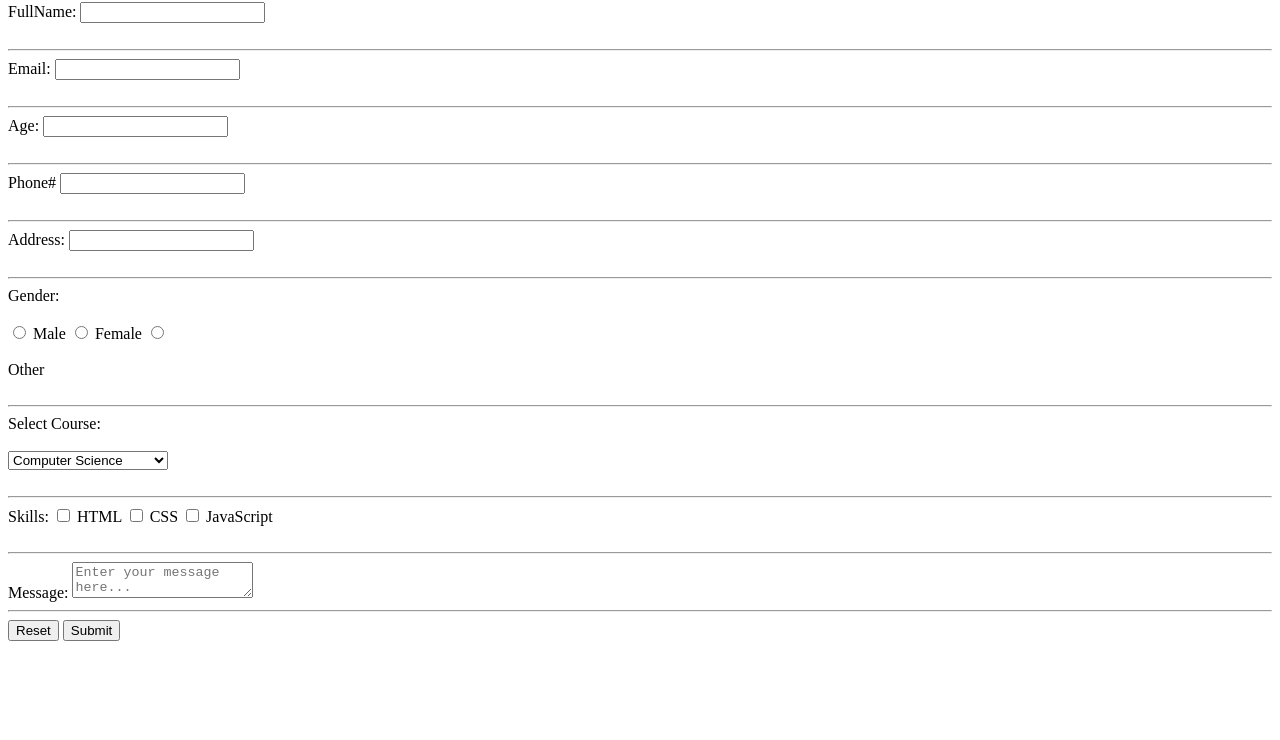
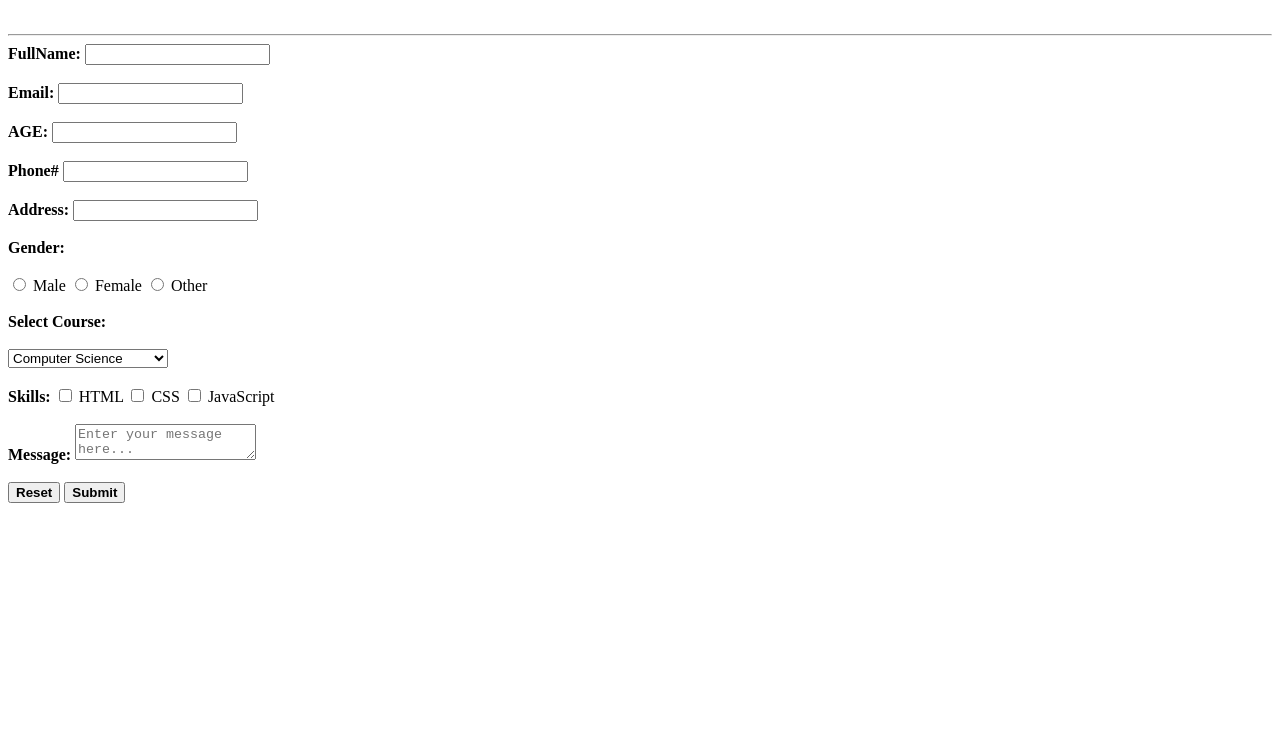
Before and after one commit to hamayalzaheer7-cpu/hamayalregistrationform, a plain HTML site: page index.html in a window 1280 px wide. Shown: the part 60-800 px from the top of the page. Drawn offline with Linux system fonts and the light colour scheme.

Commit message:
registration form

```diff
--- a/index.html
+++ b/index.html
@@ -1,3 +1,4 @@
+
 <!DOCTYPE html>
 <html lang="en">
 <head>
@@ -6,59 +7,60 @@
     <title>REGISTRATION FORM</title>
 </head>
 <body>
-    <header><b>STUDENT REGISTRATION FORM</b></header><br><hr>
+    <h2><header><b>STUDENT REGISTRATION FORM</b></header><br></h2> <hr>
+
     <form>
-    <label for="name">FullName:  </label>
-    <input type="text" id="name" name="name"><br><br><hr>
+        <label for="name"><b>FullName: </b></label>
+        <input type="text" id="name" name="name"><br><br>
 
-    <label for="email">Email:  </label>
-    <input type ="text" id="email" name ="email"> <br> <BR><hr>
+        <label for="email"><b>Email: </b></label>
+        <input type="text" id="email" name="email"><br><br>
 
-    <label for="AGE">Age: </label>
-        <input type="number" id="age" name="age">
-        <br><br><hr>
+        <label for="AGE"><b>AGE:</b></label>
+        <input type="number" id="age" name="age"><br><br>
 
-    <label for="phone">Phone#   </label>
-    <input type ="tel" id="phone" name ="phone"><br><br><hr>
+        <label for="phone"><b>Phone# </b></label>
+        <input type="tel" id="phone" name="phone"><br><br>
 
+        <label for="address"><b>Address: </b></label>
+        <input type="text" id="address" name="address"><br><br>
 
-    <label for="address">Address: </label>
-    <input type ="text" id="address" name ="address"><br>  <br> <hr>
+        <label for="gender"><b>Gender: </b></label><br><br>
 
-    <label for="gender">Gender:  </label><br><br>
         <input type="radio" id="male" name="gender" value="male">
+        <label for="male">Male</label>
 
-    <label for="male">Male </label>
         <input type="radio" id="female" name="gender" value="female">
+        <label for="female">Female</label>
 
-    <label for="female">Female </label>
-    <input type="radio" id="other" name="gender" value="other"><br><br>
-        <label for="other">Other </label><br><br><hr>
+        <input type="radio" id="other" name="gender" value="other">
+        <label for="other">Other</label><br><br>
 
- <label for="course">Select Course:</label><br></br>
+        <label for="course"><b>Select Course:</b></label><br><br>
+
         <select id="course" name="course">
             <option value="cs">Computer Science</option>
             <option value="it">Information Technology</option>
             <option value="ai">AI</option>
-    </select><br><br><hr>
+        </select><br><br>
 
+        <label for="skills"><b>Skills: </b></label>
 
-<label>Skills:</label>
-<input type="Checkbox" id="html" name="skills" value="HTML">
+        <input type="checkbox" id="html" name="skills" value="HTML">
         <label for="html">HTML</label>
 
         <input type="checkbox" id="css" name="skills" value="CSS">
         <label for="css">CSS</label>
 
         <input type="checkbox" id="js" name="skills" value="JavaScript">
-<label for="js">JavaScript</label> <br> <Br><hr>
+        <label for="js">JavaScript</label><br><br>
 
-<label for="message">Message:</label>
+        <label for="message"><b>Message:</b></label>
         <textarea id="message" name="message" placeholder="Enter your message here..."></textarea>
-<hr>
-        <button type="reset">Reset</button>
-        <button type="submit">Submit</button>
+        <br><br>
 
+        <button type="reset"><b>Reset</b></button>
+        <button type="submit"><b>Submit</b></button>
 
     </form>
 </body>
```
Lines whose indentation alone changed are shown as unchanged.
